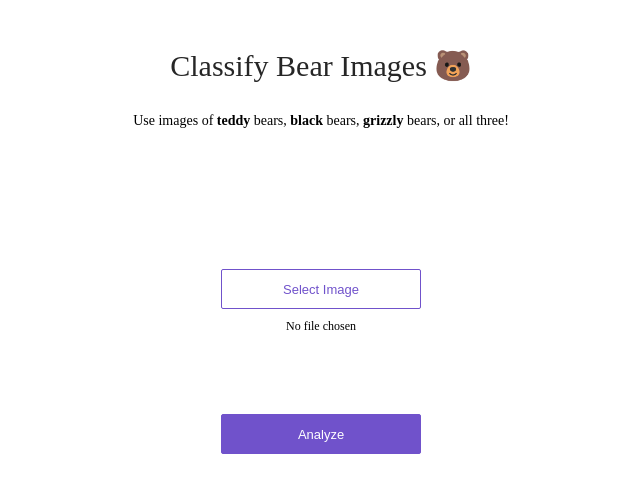
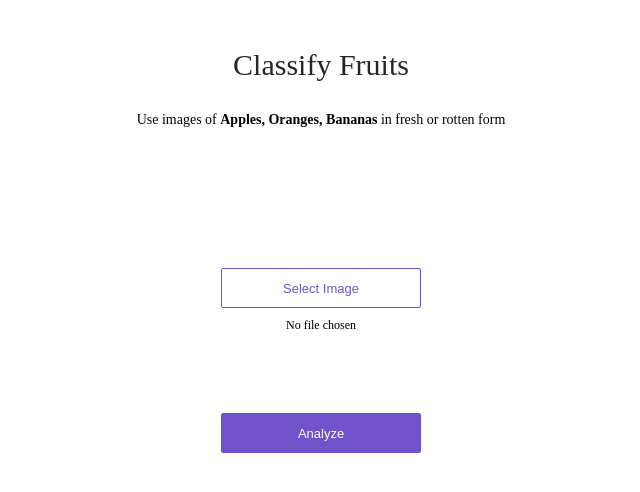
Before and after one commit to M-M-Mujtaba/FreshorRotten, a plain HTML site: page app/view/index.html in a window 1280 px wide. Shown: the whole page, without its empty margins (319-959 px from the left). Drawn offline with Linux system fonts and the light colour scheme.

Commit message:
Fixed Frontend

```diff
--- a/app/view/index.html
+++ b/app/view/index.html
@@ -7,10 +7,10 @@
 <body>
 <div>
   <div class='center'>
-    <div class='title'>Classify Bear Images 🐻</div>
+    <div class='title'>Classify Fruits</div>
     <p>
-      Use images of <strong>teddy</strong> bears, <strong>black</strong> bears, <strong>grizzly</strong> bears, or
-      all three!
+      Use images of <strong>Apples,</strong><strong> Oranges,</strong>  <strong>Bananas</strong> in fresh or rotten form
+
     </p>
     <div class='content'>
       <div class='no-display'>
```
